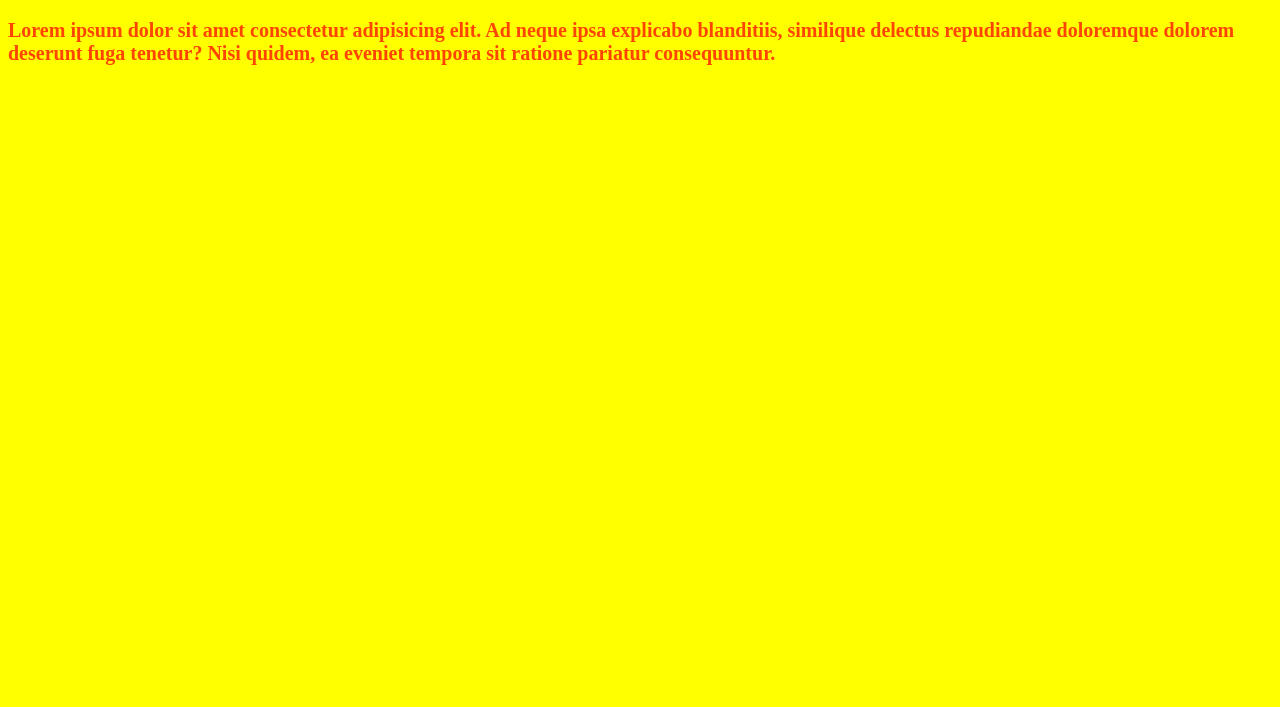
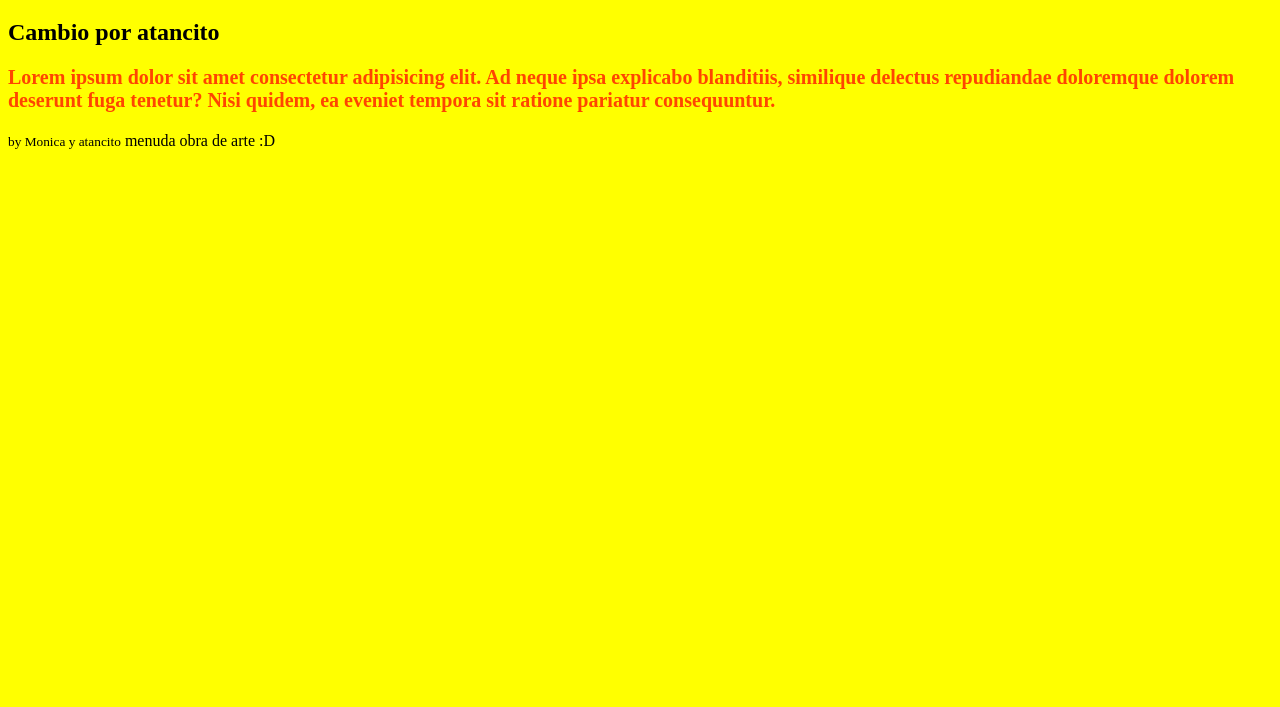
Before and after one commit to atancito/git-parte3, a plain HTML site: page index.html in a window 1280 px wide. Shown: the part 93-800 px from the top of the page. Drawn offline with Linux system fonts and the light colour scheme.

Commit message:
Modificado por atancito

```diff
--- a/index.html
+++ b/index.html
@@ -9,6 +9,10 @@
 </head>
 <body>
       <h1>Git parte 3</h1>
+      <h2>Cambio por atancito</h2>
       <p>Lorem ipsum dolor sit amet consectetur adipisicing elit. Ad neque ipsa explicabo blanditiis, similique delectus repudiandae doloremque dolorem deserunt fuga tenetur? Nisi quidem, ea eveniet tempora sit ratione pariatur consequuntur.</p>
+      <footer>
+            <small>by Monica y atancito</small> menuda obra de arte :D
+      </footer>
 </body>
 </html>
```
